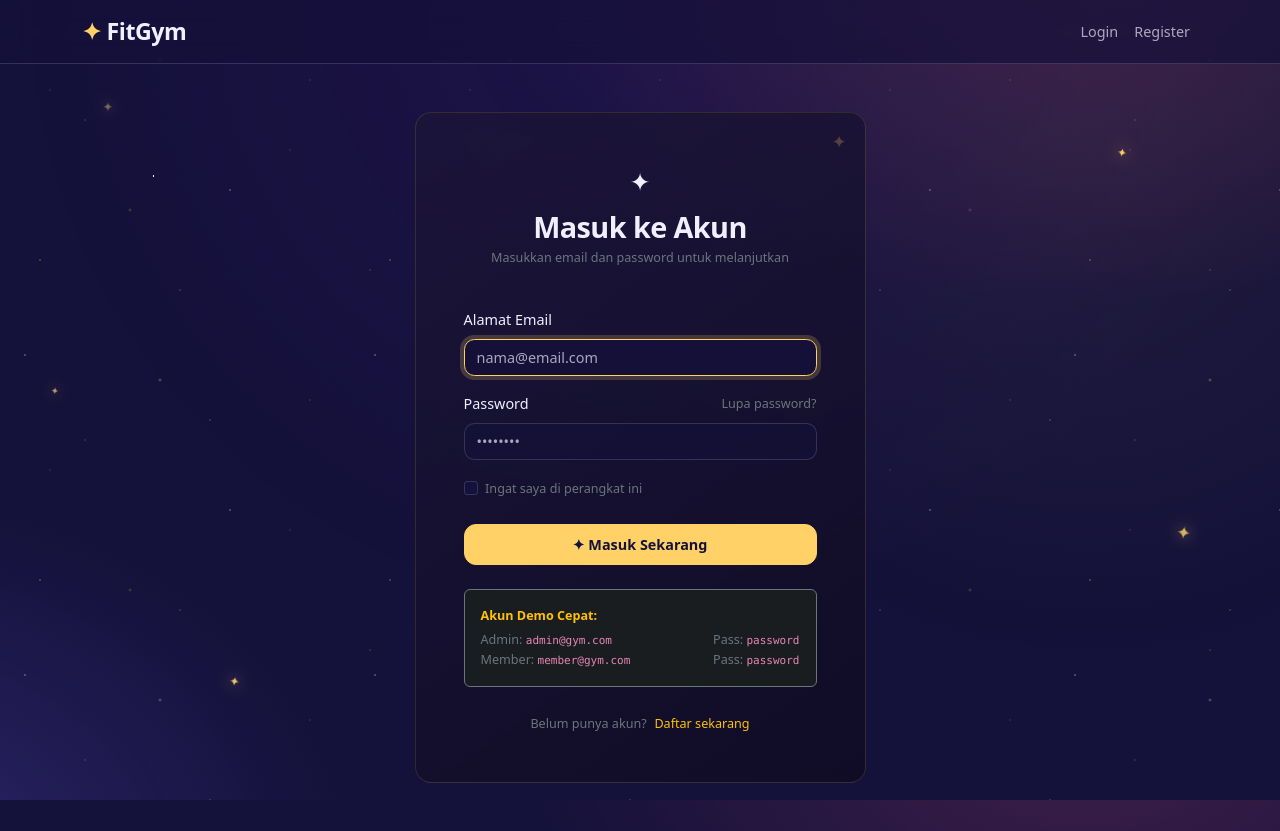
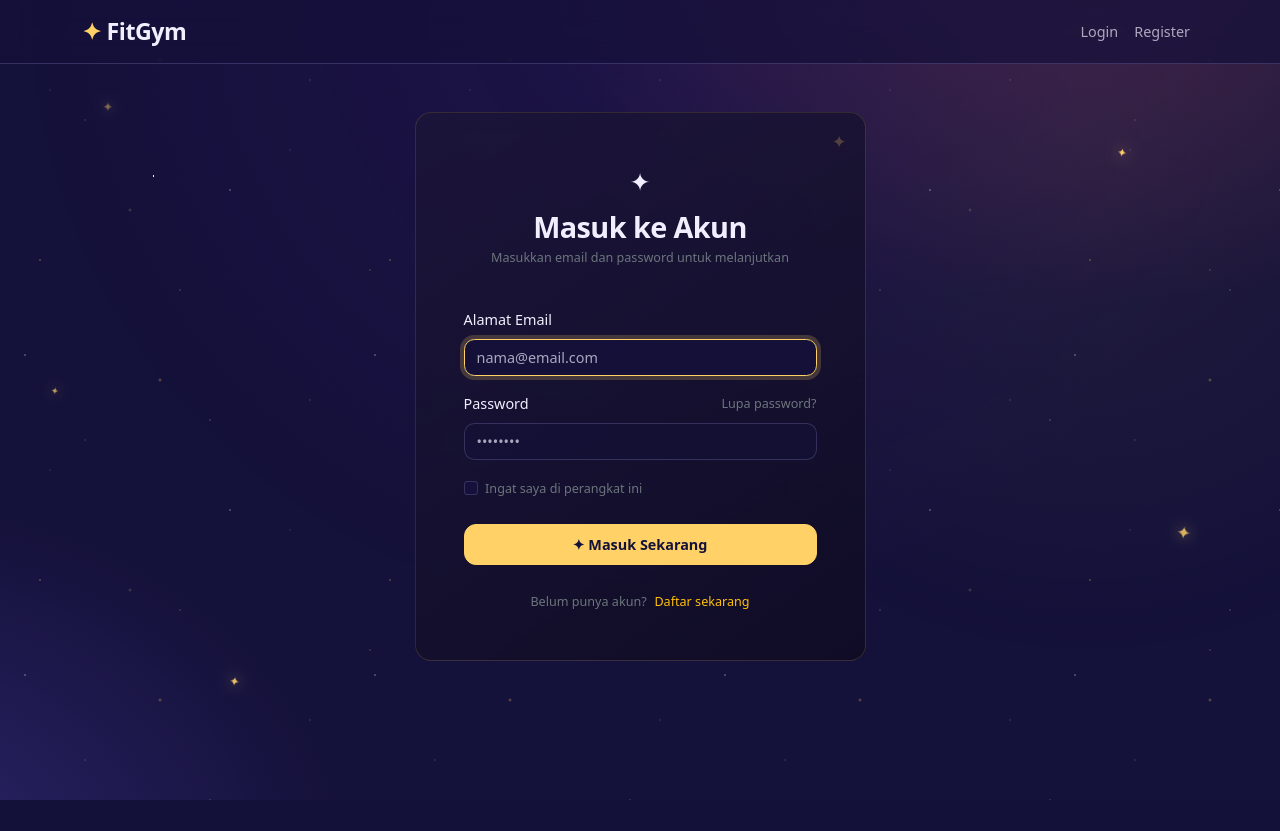
Before and after one commit to Cyber-team12/web-gym, a Laravel app: page /login in a window 1280 px wide. After the commit the page ends 800 px from the top, so only its background shows below. Run offline with Laravel 12, Linux system fonts and the light colour scheme; style sheets or scripts are compiled from the project's sources; some web fonts are replaced.

Commit message:
Update kode terbaru v2

```diff
--- a/resources/views/auth/login.blade.php
+++ b/resources/views/auth/login.blade.php
@@ -58,18 +58,6 @@
                     </button>
                 </form>
 
-                <div class="alert alert-dark border border-secondary mt-4 mb-0 p-3 small">
-                    <div class="fw-bold text-warning mb-1">Akun Demo Cepat:</div>
-                    <div class="d-flex justify-content-between text-secondary">
-                        <span>Admin: <code>admin@gym.com</code></span>
-                        <span>Pass: <code>password</code></span>
-                    </div>
-                    <div class="d-flex justify-content-between text-secondary">
-                        <span>Member: <code>member@gym.com</code></span>
-                        <span>Pass: <code>password</code></span>
-                    </div>
-                </div>
-
                 <div class="text-center mt-4">
                     <span class="small text-secondary">Belum punya akun?</span>
                     <a href="{{ route('register') }}" class="small text-warning text-decoration-none ms-1">Daftar sekarang</a>
```
Also changed, not shown: database/seeders/DatabaseSeeder.php (+4 -4 lines).
